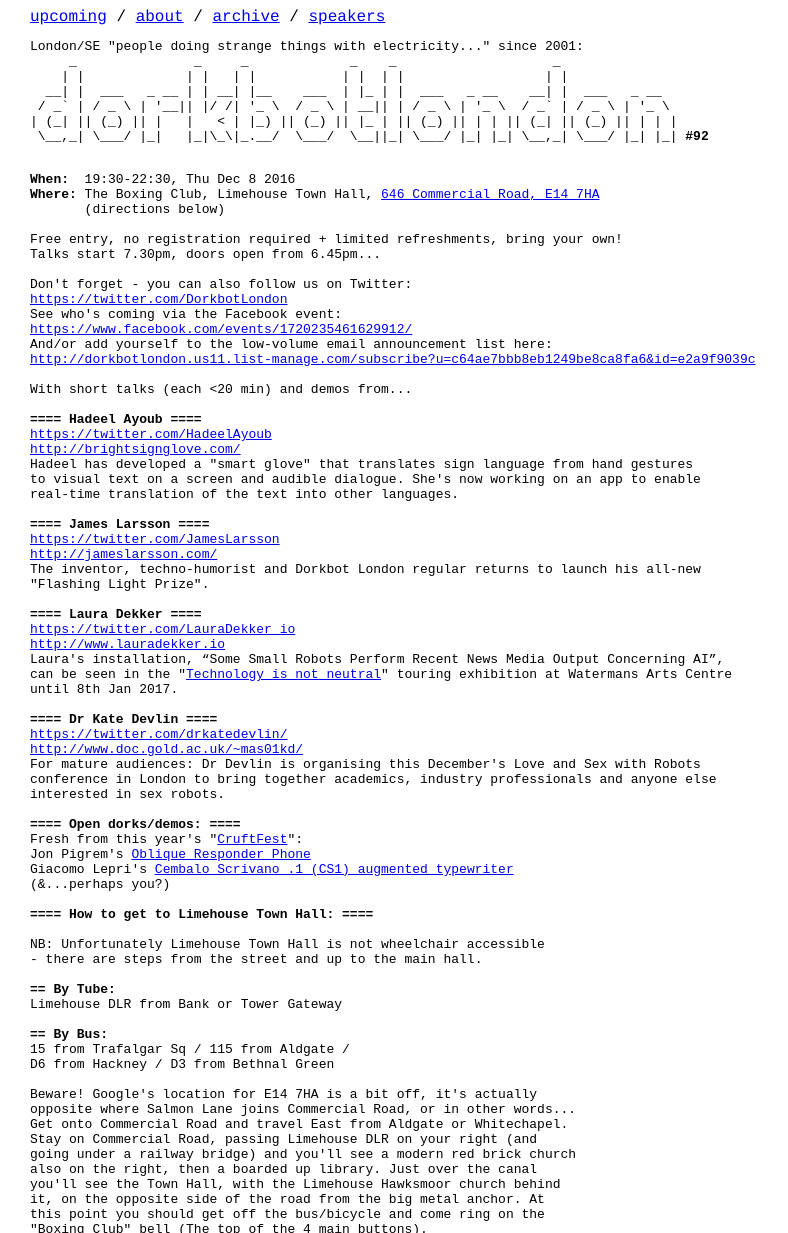
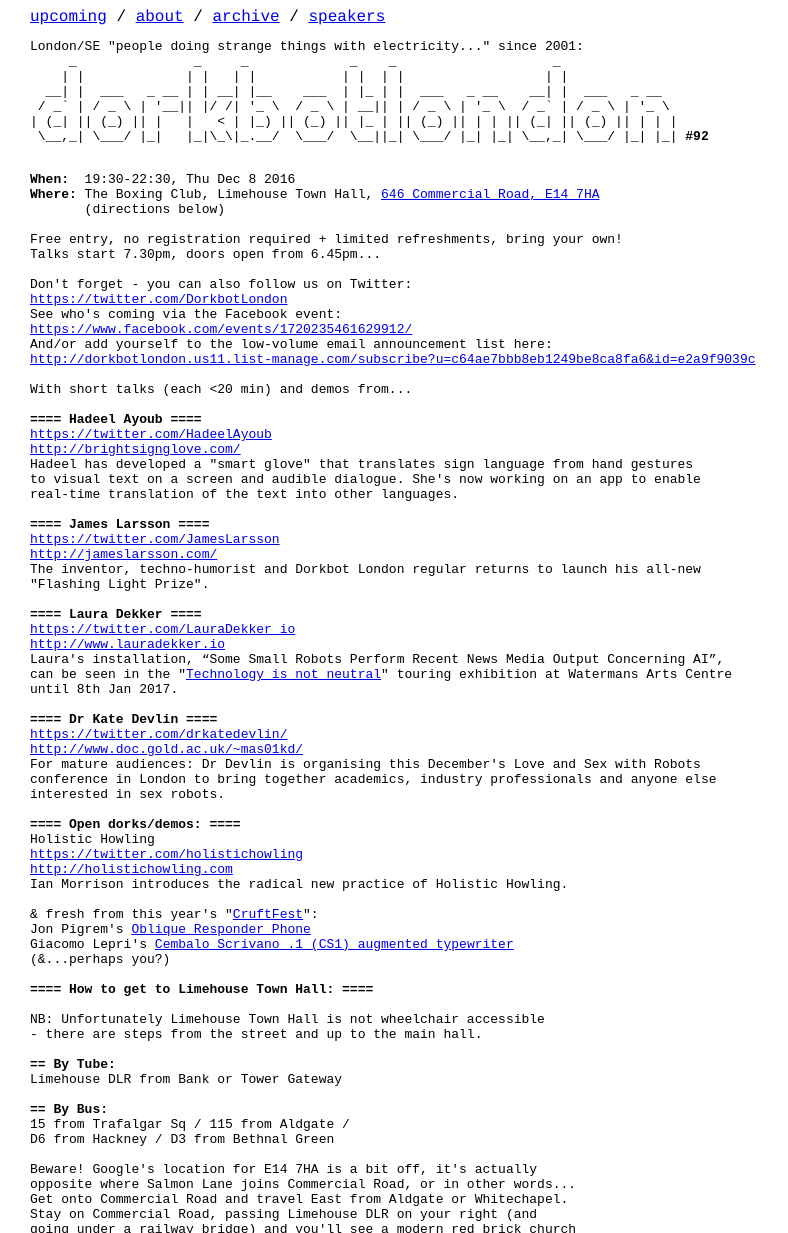
Before and after one commit to dorkbotlondon/dorkbotlondon.github.io, a Jekyll site: the page built from _posts/2016-12-08-92.html, in a window 1280 px wide, cut to the strip 0-1233 px from the top of the page. Shown: the whole strip, without its empty margins (0-788 px from the left). Built offline with Jekyll 4.4.1, drawn with Linux system fonts in a browser that asks for light colours; Markdown is read by kramdown in place of the engine named in the settings; a script that is not in the unit is left out.

Commit message:
Update 2016-12-08-92.html

```diff
--- a/_posts/2016-12-08-92.html
+++ b/_posts/2016-12-08-92.html
@@ -51,7 +51,12 @@ conference in London to bring together academics, industry professionals and any
 interested in sex robots.
 
 <b>==== Open dorks/demos: ====</b>
-Fresh from this year's "<a href="https://vimeo.com/tag:cruftfest">CruftFest</a>":
+Holistic Howling
+<a href="https://twitter.com/holistichowling">https://twitter.com/holistichowling</a>
+<a href="http://holistichowling.com">http://holistichowling.com</a>
+Ian Morrison introduces the radical new practice of Holistic Howling.
+
+& fresh from this year's "<a href="https://vimeo.com/tag:cruftfest">CruftFest</a>":
 Jon Pigrem's <a href="https://twitter.com/obliqueresponse">Oblique Responder Phone</a>
 Giacomo Lepri's <a href="http://www.giacomolepri.com/cembaloscrivano">Cembalo Scrivano .1 (CS1) augmented typewriter</a>
 (&amp;...perhaps you?)
```
